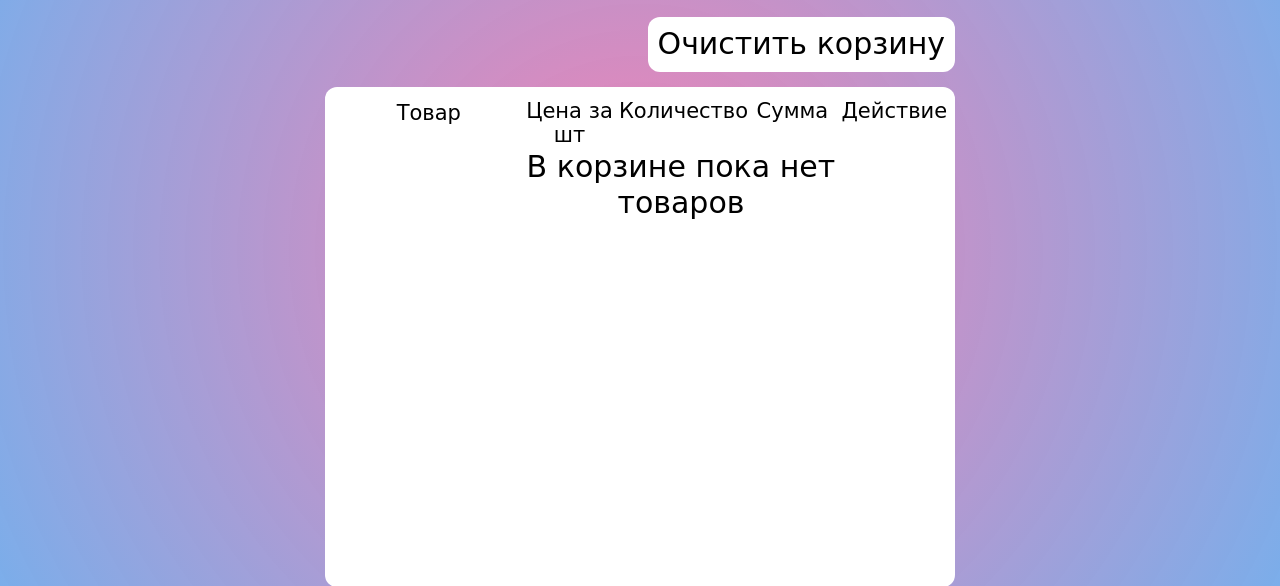
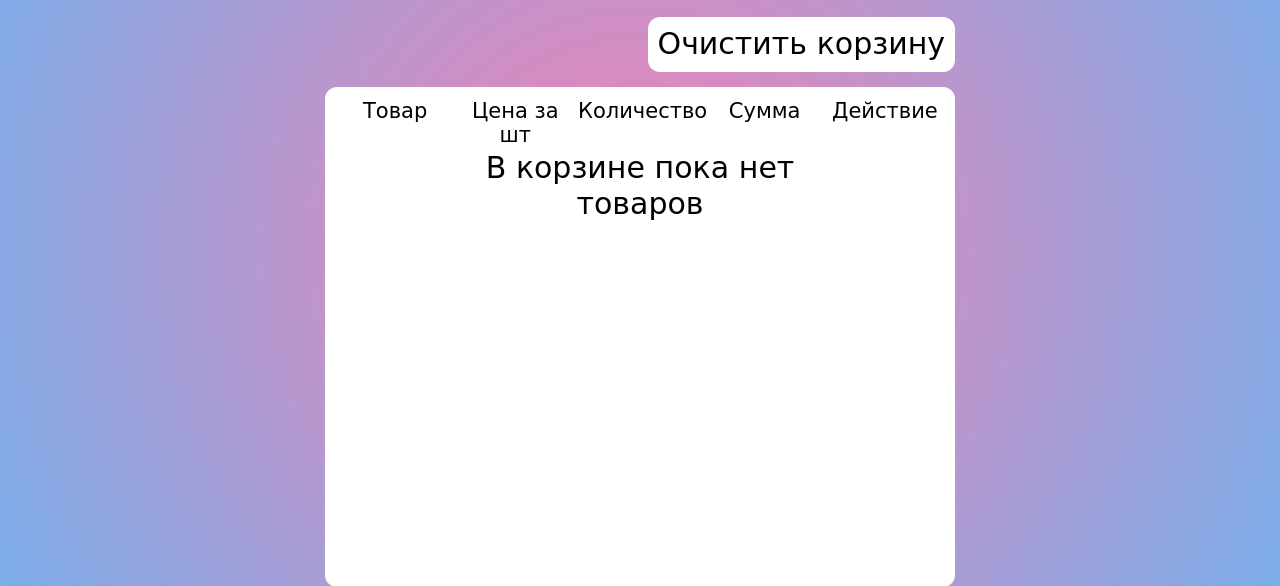
Before and after one commit to kekelectonic/candle, a PHP site: page /view/cart.php in a window 1280 px wide. Shown: the part 96-682 px from the top of the page. Run offline with PHP 8.4, Linux system fonts and the light colour scheme; the template is opened without the code that fills it, so the values that code supplies are empty; a user stored in the database is signed in; data comes from the database, SQL or seed files in the repository.

Commit message:
штучка

```diff
--- a/css/cart.css
+++ b/css/cart.css
@@ -98,12 +98,12 @@ span{
 
     border-radius: 12px;
     background-color: white;
-
+    overflow-y: scroll;
 
     text-align: center;
 
     display: grid;
-    grid-template-columns: 2fr 1fr 1fr 1fr 1fr;
+    grid-template-columns: 1fr 1fr 1fr 1fr 1fr;
 
 }
 .del:hover {
--- a/view/cart.php
+++ b/view/cart.php
@@ -92,6 +92,7 @@ $id_user = $_SESSION['id_user'];
 
 
     </div>
+
 </div>
 
 <footer>
```
